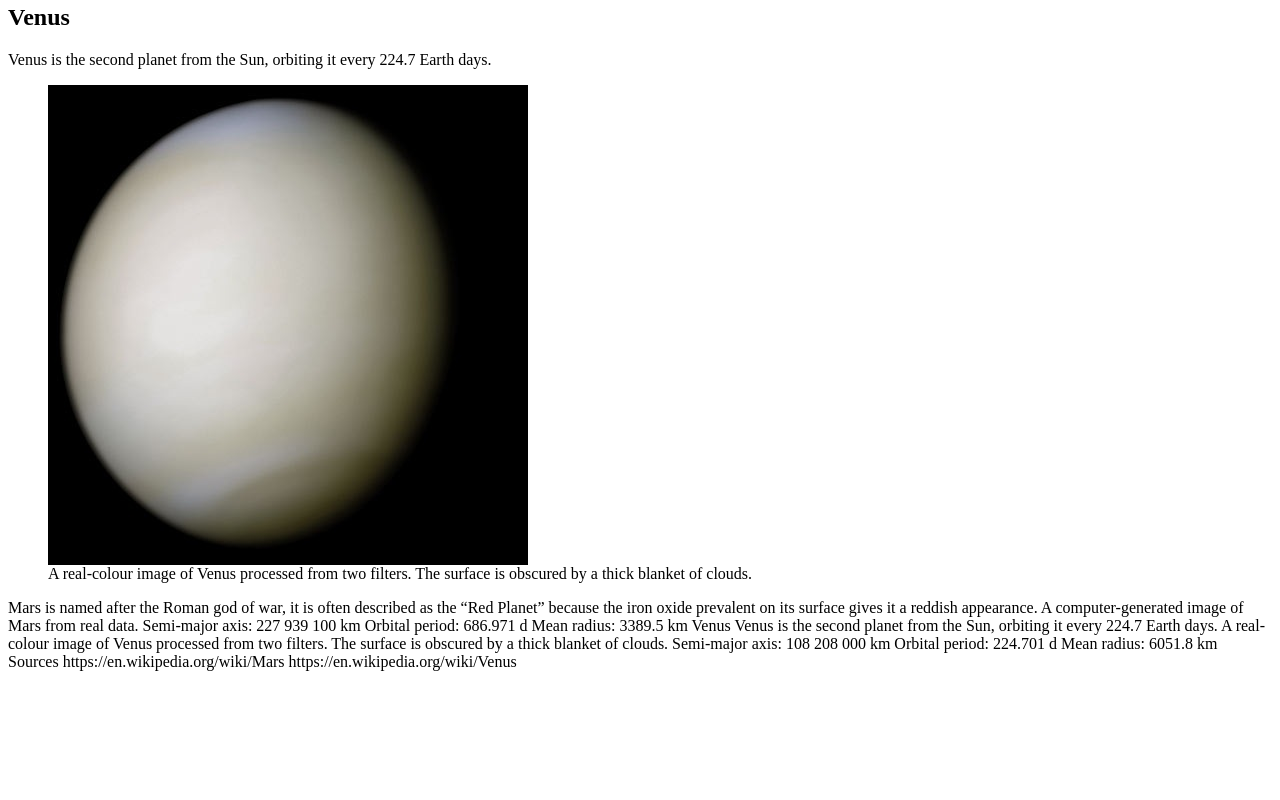
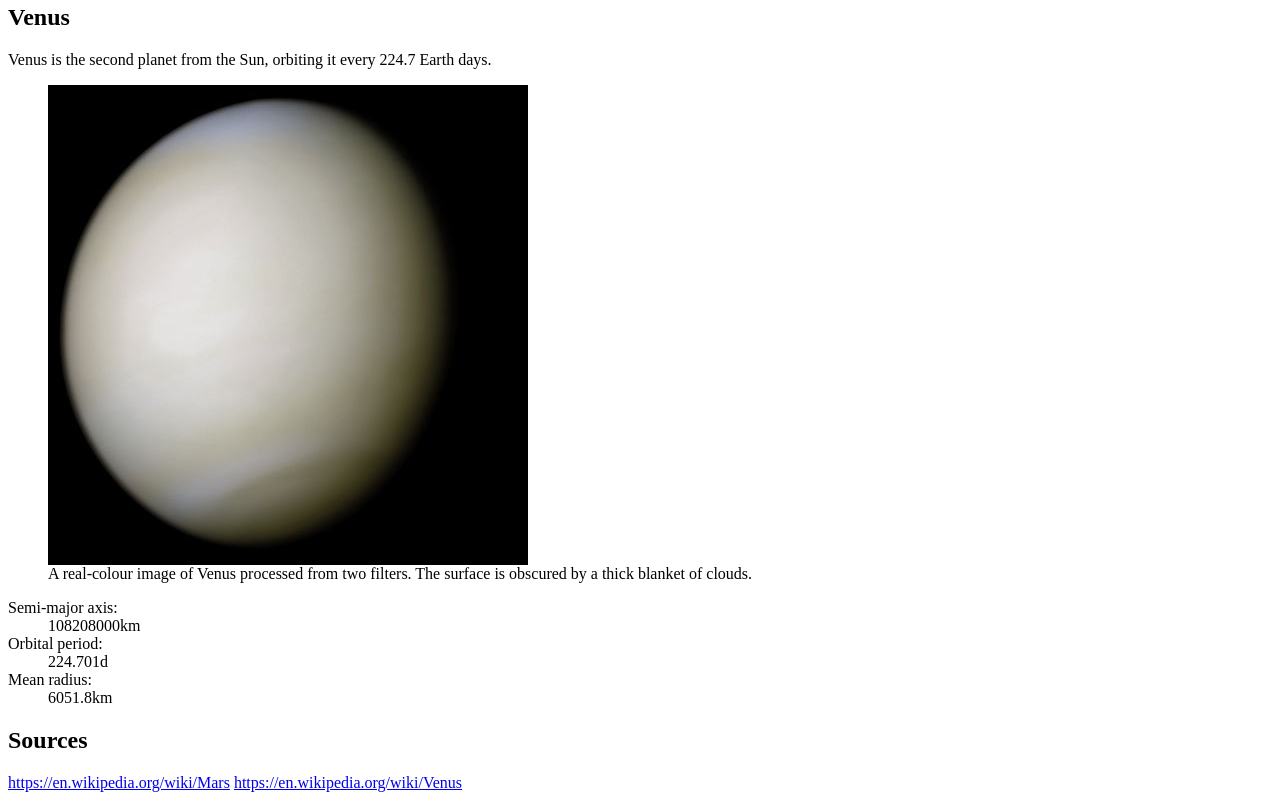
Before and after one commit to evanthefive/dsn1674-assignment-2, a plain HTML site: page index.html in a window 1280 px wide. Shown: the part 1260-2060 px from the top of the page. Before the commit the page ends 1939 px from the top, so only its background shows below. Drawn offline with Linux system fonts and the light colour scheme.

Commit message:
Added footer

```diff
--- a/index.html
+++ b/index.html
@@ -51,38 +51,16 @@ header goes here
     <figcaption>A real-colour image of Venus processed from two filters. The surface is obscured by a thick blanket of clouds.</figcaption>
   </figure>
 
-
-
-
-Mars is named after the Roman god of war, it is often described as the “Red Planet” because the iron oxide prevalent on its surface gives it a reddish appearance.
-
-A computer-generated image of Mars from real data.
-
-Semi-major axis:
-227 939 100 km
-
-Orbital period:
-686.971 d
-
-Mean radius:
-3389.5 km
-
-Venus
-
-Venus is the second planet from the Sun, orbiting it every 224.7 Earth days.
-
-A real-colour image of Venus processed from two filters. The surface is obscured by a thick blanket of clouds.
-
-Semi-major axis:
-108 208 000 km
-
-Orbital period:
-224.701 d
-
-Mean radius:
-6051.8 km
-
-Sources
-
-https://en.wikipedia.org/wiki/Mars
-https://en.wikipedia.org/wiki/Venus
+  <dl>
+    <dt>Semi-major axis: </dt>
+    <dd><data>108208000km</data></dd>
+    <dt>Orbital period: </dt>
+    <dd><data>224.701d</data></dd>
+    <dt>Mean radius: </dt>
+    <dd><data>6051.8km</data></dd>
+  </main>
+  <footer>
+    <h2 id="sour">Sources</h2>
+    <a href="https://en.wikipedia.org/wiki/Mars">https://en.wikipedia.org/wiki/Mars</a>
+    <a href="https://en.wikipedia.org/wiki/Venus">https://en.wikipedia.org/wiki/Venus</a>
+  </footer>
```
